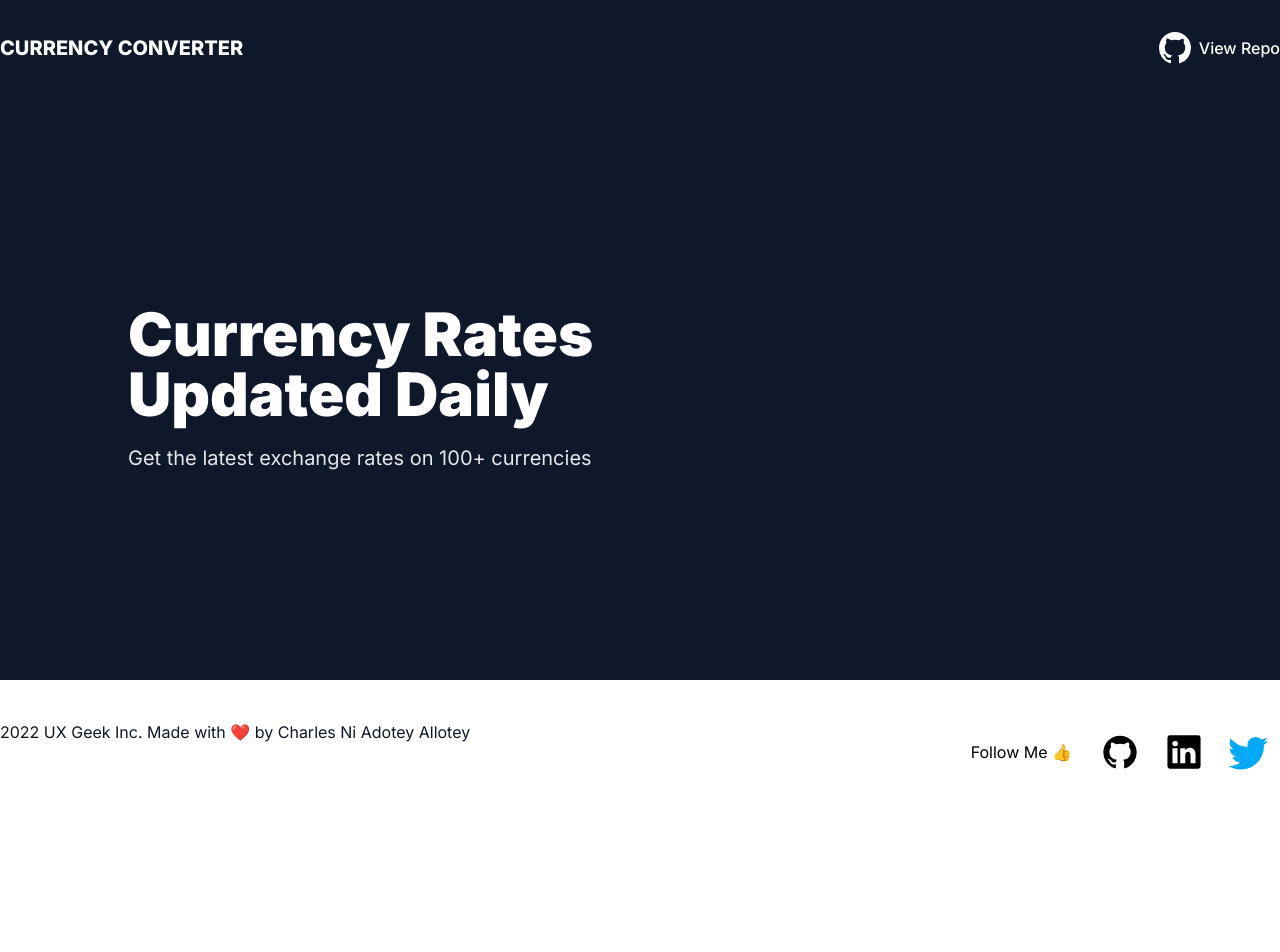
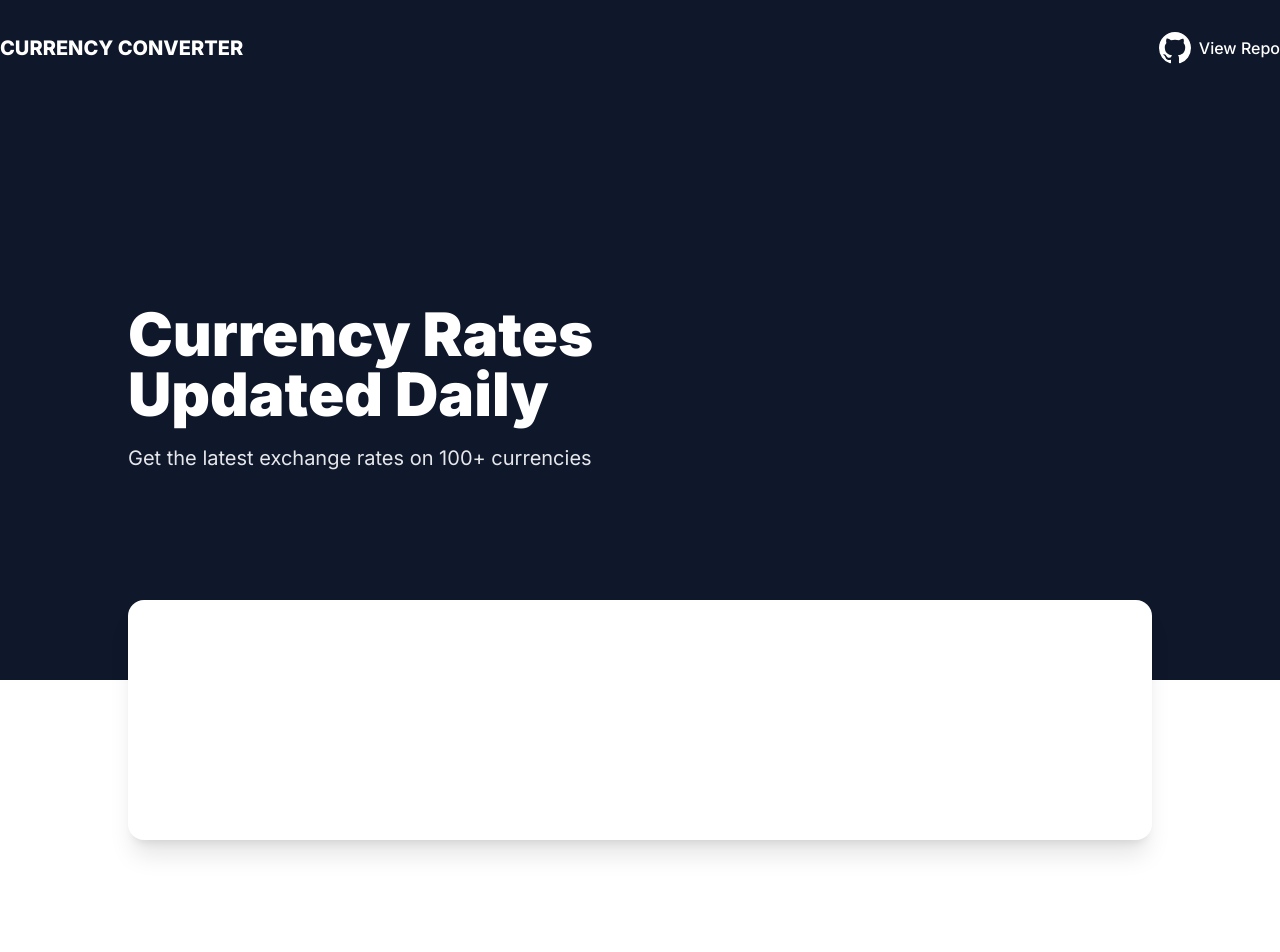
Before and after one commit to cnaallotey/currencyconverter, a Vue app: page / in a window 1280 px wide. Shown: the top 952 px of the page. Before the commit the page ends 824 px from the top, so only its background shows below. Built offline with nearby package versions, Linux system fonts and the light colour scheme.

Commit message:
app section added

```diff
--- a/src/App.vue
+++ b/src/App.vue
@@ -5,19 +5,22 @@
 import navbar from "../src/components/navbar.vue";
 import hero from "../src/components/hero.vue";
 import foooter from "../src/components/footer.vue";
+import converter from "../src/components/converter.vue";
 
 export default {
   components: {
     navbar,
     hero,
     foooter,
+    converter,
   },
 };
 </script>
 
 <template>
   <navbar />
-  <hero />
+  <hero class="relative z-0" />
+  <converter class="relative z-20 -mt-20" />
   <foooter />
 </template>
 
--- /dev/null
+++ b/src/components/converter.vue
@@ -0,0 +1,3 @@
+<template>
+  <div class="max-w-screen-lg lg:mx-auto bg-white shadow-xl h-60 rounded-2xl mx-5"></div>
+</template>
--- a/src/components/footer.vue
+++ b/src/components/footer.vue
@@ -1,5 +1,5 @@
 <template>
-  <footer class="w-full py-10">
+  <footer class="w-full py-10 mt-20">
     <div
       class="max-w-screen-xl mx-auto flex flex-col lg:flex-row justify-between px-5 md:px-10 xl:px-0"
     >
```
